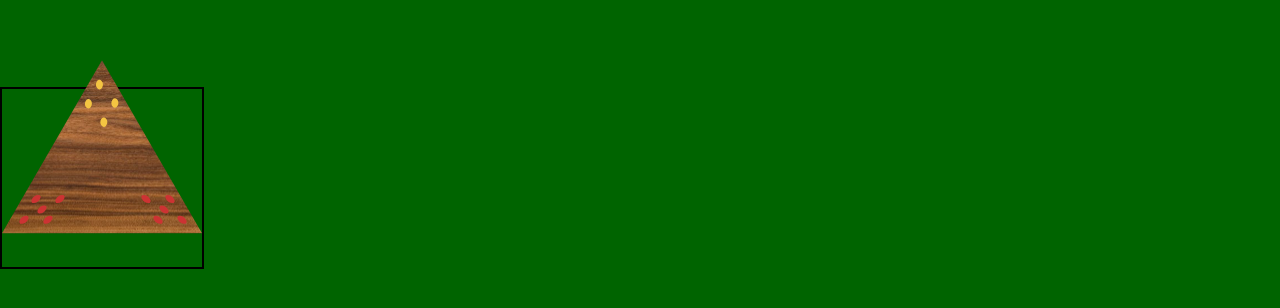
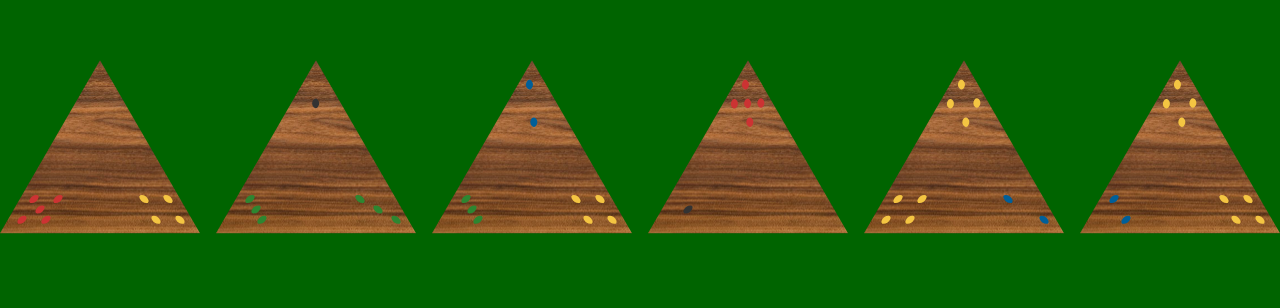
Before and after one commit to mattg95/triominos, a React (Create React App) app: page / in a window 1280 px wide. Shown: the part 222-530 px from the top of the page. Built offline with nearby package versions, Linux system fonts and the light colour scheme.

Commit message:
fix rotationState

```diff
--- a/package.json
+++ b/package.json
@@ -15,6 +15,7 @@
     "react-scripts": "5.0.1",
     "shadcn-ui": "^0.9.2",
     "typescript": "^5.6.3",
+    "uuid": "^11.0.3",
     "web-vitals": "^2.1.0"
   },
   "scripts": {
--- a/src/components/board/Board.tsx
+++ b/src/components/board/Board.tsx
@@ -1,13 +1,31 @@
 import React from 'react';
 import './Board.css';
 import Triomino from '../triomino/Triomino.tsx';
+import { Position } from '../../types';
 
 const testValues = [4, 5, 5];
 
 const Board = () => {
+  const triominos = document.querySelectorAll('.triomino');
+
+  const checkForOverlaps = (position: Position, id: string) => {
+    const otherTriominos = [...triominos].filter((triomino) => triomino.id !== id);
+
+    otherTriominos.forEach((triomino) => {
+      const rect = triomino.getBoundingClientRect();
+      const pageX = rect.left + window.scrollX; // Page X position
+      const pageY = rect.top + window.scrollY; // Page Y position
+    });
+  };
+
   return (
     <div id='board' className='board' style={{ width: '100' }}>
-      <Triomino values={testValues} />
+      <Triomino values={[0, 4, 5]} checkForOverlaps={checkForOverlaps} />
+      <Triomino values={[1, 3, 3]} checkForOverlaps={checkForOverlaps} />
+      <Triomino values={[2, 4, 3]} checkForOverlaps={checkForOverlaps} />
+      <Triomino values={[5, 0, 1]} checkForOverlaps={checkForOverlaps} />
+      <Triomino values={[4, 2, 4]} checkForOverlaps={checkForOverlaps} />
+      <Triomino values={[4, 4, 2]} checkForOverlaps={checkForOverlaps} />
     </div>
   );
 };
--- a/src/components/triomino/Triomino.tsx
+++ b/src/components/triomino/Triomino.tsx
@@ -2,18 +2,23 @@ import React, { useState } from 'react';
 import walnut from '../../images/walnut.png';
 import Draggable from 'react-draggable';
 import Dots from '../dots/Dots.tsx';
+import { Position } from '../../types';
+import { v4 as uuid } from 'uuid';
 
 interface Props {
   id: number;
   values: [number, number, number];
+  checkForOverlaps: (position: Position, id: string) => void;
 }
 
-const Triomino: React.FC<Props> = ({ id = 1, values }) => {
+const Triomino: React.FC<Props> = ({ id = 1, values, checkForOverlaps }) => {
   const size = 200;
   const [position, setPosition] = useState({ x: 0, y: 0 });
   const [isDragging, setIsDragging] = useState(false);
   const [rotation, setRotation] = useState(0);
-  const rotationState = rotation % 360;
+  const rotationState = (rotation % 360) / 60;
+
+  const uniqueId = uuid();
 
   // Calculate points for equilateral triangle
   const height = (size * Math.sqrt(3)) / 2;
@@ -45,9 +50,14 @@ const Triomino: React.FC<Props> = ({ id = 1, values }) => {
 
   const triangleCenter = (size * getTanDeg(30)) / 2;
 
+  const dragHandler = (e: DragEvent, data) => {
+    console.log('', rotationState);
+    checkForOverlaps({ x: data.lastX, y: data.lastY }, uniqueId);
+  };
+
   return (
-    <Draggable onMouseDown={handleMouseDown} onStop={handleMouseUp}>
-      <div style={{ border: '2px solid black' }}>
+    <Draggable onMouseDown={handleMouseDown} onStop={handleMouseUp} onDrag={dragHandler}>
+      <div className='triomino' id={uniqueId}>
         <svg
           width={size}
           height={height}
--- /dev/null
+++ b/src/types.d.ts
@@ -0,0 +1 @@
+export type Position = { x: number; y: number };
--- /dev/null
+++ b/src/utils.ts
@@ -0,0 +1 @@
+export const checkTriominoPositionMatch = (t1, t2) => {};
```
Also changed, not shown: src/components/hand/hand.component.ts (+3 -9 lines), 1 other file (tests, documents, lock files or other folders).
